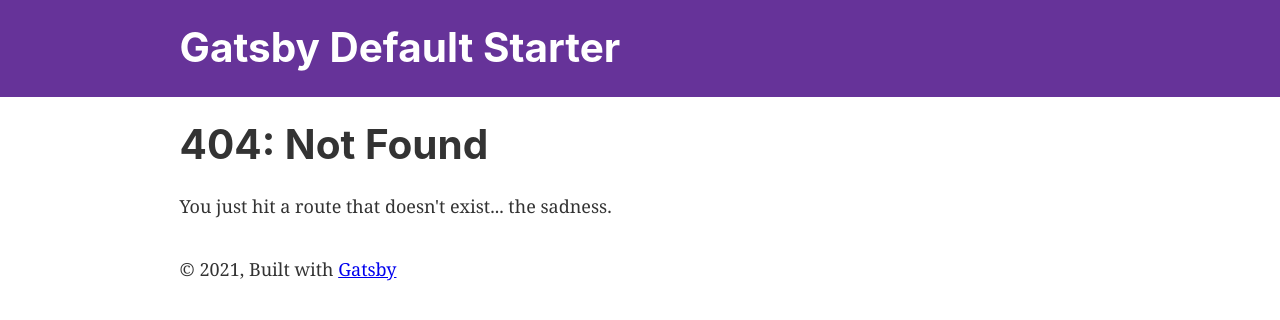
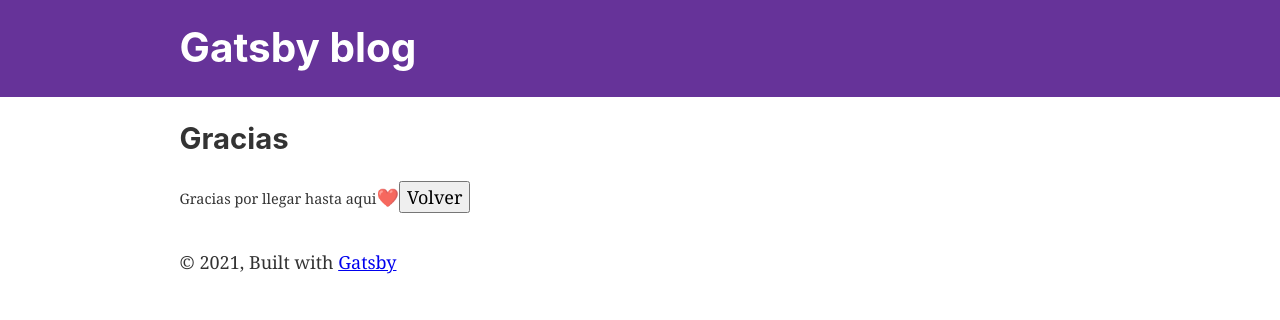
Before and after one commit to alessandrovaru/gatsbycliproject, a Gatsby site: page /thanks in a window 1280 px wide. Before the commit this address had no page. Built offline with nearby package versions, Linux system fonts and the light colour scheme; Gatsby itself is replaced by a stand-in of ours.

Commit message:
Working with pages

```diff
--- a/gatsby-config.js
+++ b/gatsby-config.js
@@ -1,8 +1,8 @@
 module.exports = {
   siteMetadata: {
-    title: `Gatsby Default Starter`,
-    description: `Kick off your next, great Gatsby project with this default starter. This barebones starter ships with the main Gatsby configuration files you might need.`,
-    author: `@gatsbyjs`,
+    title: `Gatsby blog`,
+    description: `El mejor audioblog del mundo`,
+    author: `@alessandrovaru`,
   },
   plugins: [
     `gatsby-plugin-react-helmet`,
--- /dev/null
+++ b/src/components/Jumbo.js
@@ -0,0 +1,14 @@
+import React from "react"
+
+const Jumbo = () => {
+  return (
+    <>
+      <div>
+        <h2>El mejor audiolibro del mundo</h2>
+        <small>La realidad arquetipal</small>
+      </div>
+    </>
+  )
+}
+
+export default Jumbo
--- a/src/pages/index.js
+++ b/src/pages/index.js
@@ -3,6 +3,7 @@ import { Link } from "gatsby"
 import { StaticImage } from "gatsby-plugin-image"
 
 import Layout from "../components/layout"
+import Jumbo from "../components/Jumbo"
 import SEO from "../components/seo"
 
 const IndexPage = () => (
@@ -19,8 +20,10 @@ const IndexPage = () => (
       alt="A Gatsby astronaut"
       style={{ marginBottom: `1.45rem` }}
     />
+    <Jumbo />
     <p>
       <Link to="/page-2/">Go to page 2</Link> <br />
+      <Link to="/thanks/">Go to gracias</Link> <br />
       <Link to="/using-typescript/">Go to "Using TypeScript"</Link>
     </p>
   </Layout>
--- /dev/null
+++ b/src/pages/thanks.js
@@ -0,0 +1,25 @@
+import { Link } from "gatsby"
+import React from "react"
+
+import Layout from "../components/layout"
+import SEO from "../components/seo"
+
+const thanks = () => {
+  return (
+    <>
+      <Layout>
+        <SEO title="Gracias" />
+        <h2>Gracias</h2>
+        <small>Gracias por llegar hasta aqui</small>
+        <span rol="img" aria-label="emoji">
+          ❤️
+        </span>
+        <Link to="/">
+          <button>Volver</button>
+        </Link>
+      </Layout>
+    </>
+  )
+}
+
+export default thanks
```
